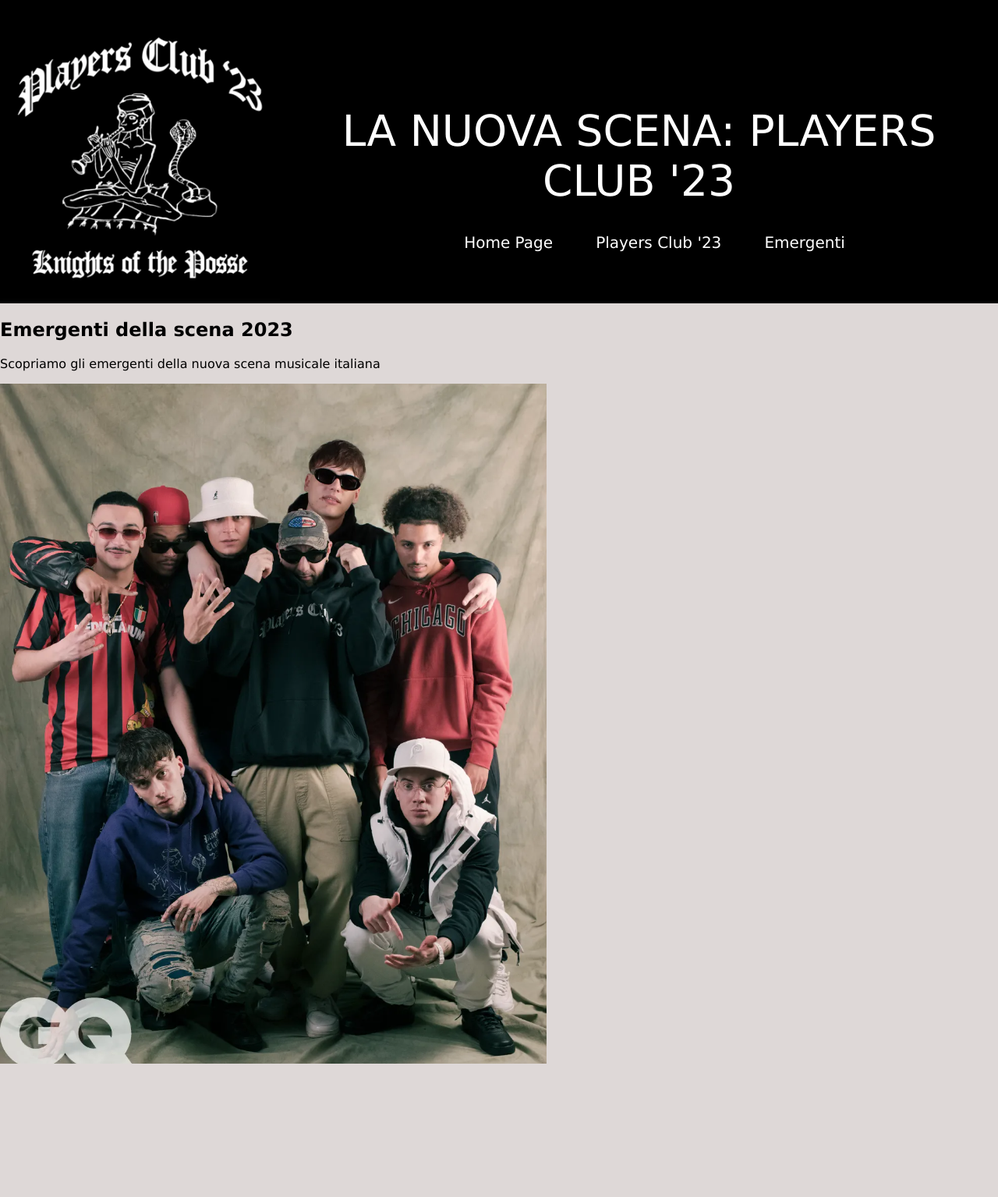
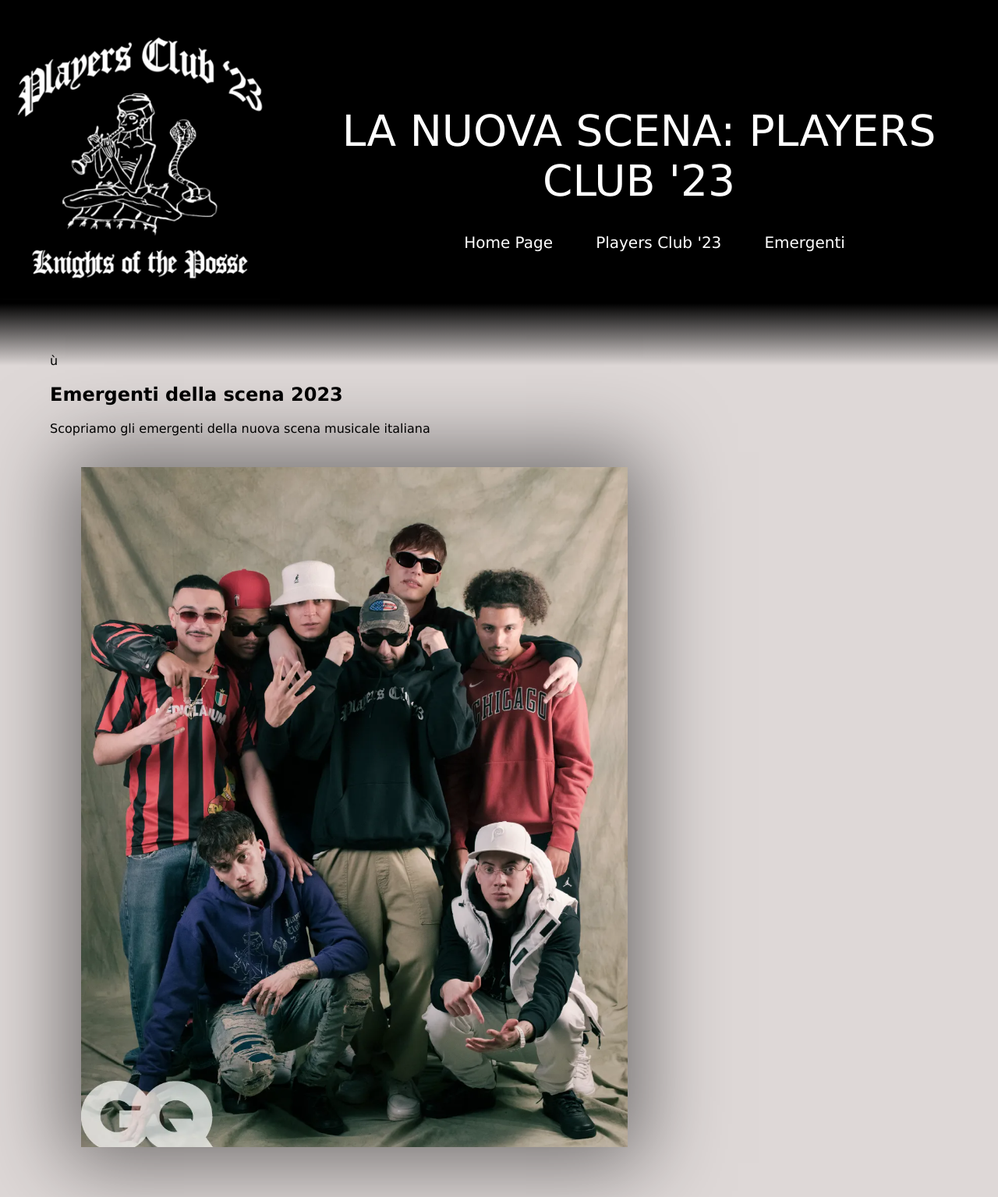
Before and after one commit to alessandromontrasio/progettohtml, a PHP site: page /Emergenti.html in a window 1280 px wide. Shown: the whole page at 78% size. Before the commit the page ends 1364 px from the top, so only its background shows below. Run offline with PHP 8.4, Linux system fonts and the light colour scheme.

Commit message:
sistemato sfumatura

```diff
--- a/Emergenti.html
+++ b/Emergenti.html
@@ -37,20 +37,16 @@
             </ul>
         </div>
         </header>
-    <main class="cont">
+    <main class="cont sfondo-sfumato">
+        <div class="contenitore"> ù
 
-
-        <h2>Emergenti della scena 2023</h2>
-        <p>Scopriamo gli emergenti della nuova scena musicale italiana</p>
-
-        <!-- <a href="https://tetris.com/play-tetris">vai a tetris</a> -->
-        <img src="foto\foto-tutti.png" alt="">
-        <!-- <ul>
-            <li>primo elemento della lista</li>
-            <li>secondo elemento della lista</li>
-            <li>terzo elemento della lista</li>
-
-        </ul> -->
+            <h2>Emergenti della scena 2023</h2>
+            <p>Scopriamo gli emergenti della nuova scena musicale italiana</p>
+            <div class="cimg4">
+                <img src="foto\foto-tutti.png" alt="" class="imgresp">
+            </div>
+            <div class="clearfix" ></div>
+        </div>
     </main>
 
 
--- a/Players Club '23.html
+++ b/Players Club '23.html
@@ -38,7 +38,7 @@
             </ul>
         </div>
         </header>
-    <main class="sfondo-sfumato">
+    <main class="cont sfondo-sfumato">
         <div class="contenitore">
 
 
--- a/style.css
+++ b/style.css
@@ -183,23 +183,25 @@ header div{width: fit-content;}
 }
 
 .cimg1{
-  margin: 10px;
+  margin: 40px;
   float: right;
-  box-shadow: 5px 5px 10px 0 rgba(0, 0, 0, 0.5);
-  border: 1px solid black;
+  box-shadow: 0 0 100px 20px rgba(0, 0, 0, 0.5);
 }
 
 .cimg2{
   float: left;
-  box-shadow: 5px 5px 10px 0 rgba(0, 0, 0, 0.5);
-  margin: 10px;
+  box-shadow: 0 0 100px 20px rgba(0, 0, 0, 0.5);
+  margin: 40px;
 
 }
 
 .cimg3{width: 400px; align-items: center;}
 .cimg3 img{
-
-width: 100%;
+  width: 100%;
+}
+.cimg4{
+  margin: 40px;
+  box-shadow: 0 0 100px 20px rgba(0, 0, 0, 0.5);
 
 }
 
```
Also changed, not shown: progettohtml.html (+8 -11 lines).
